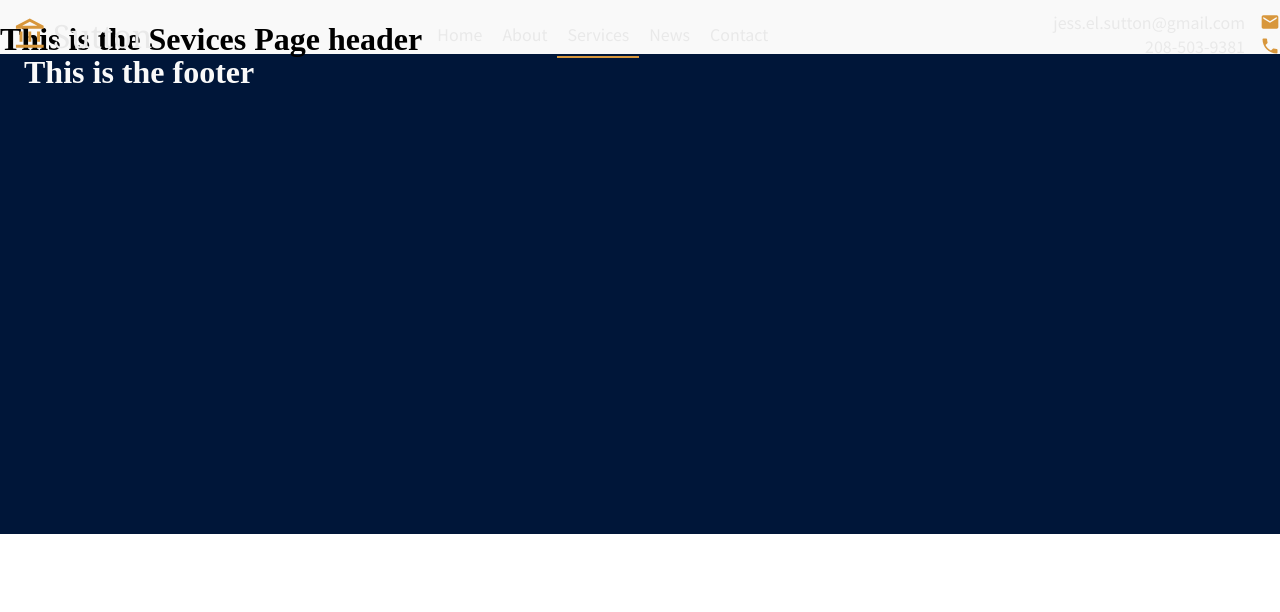
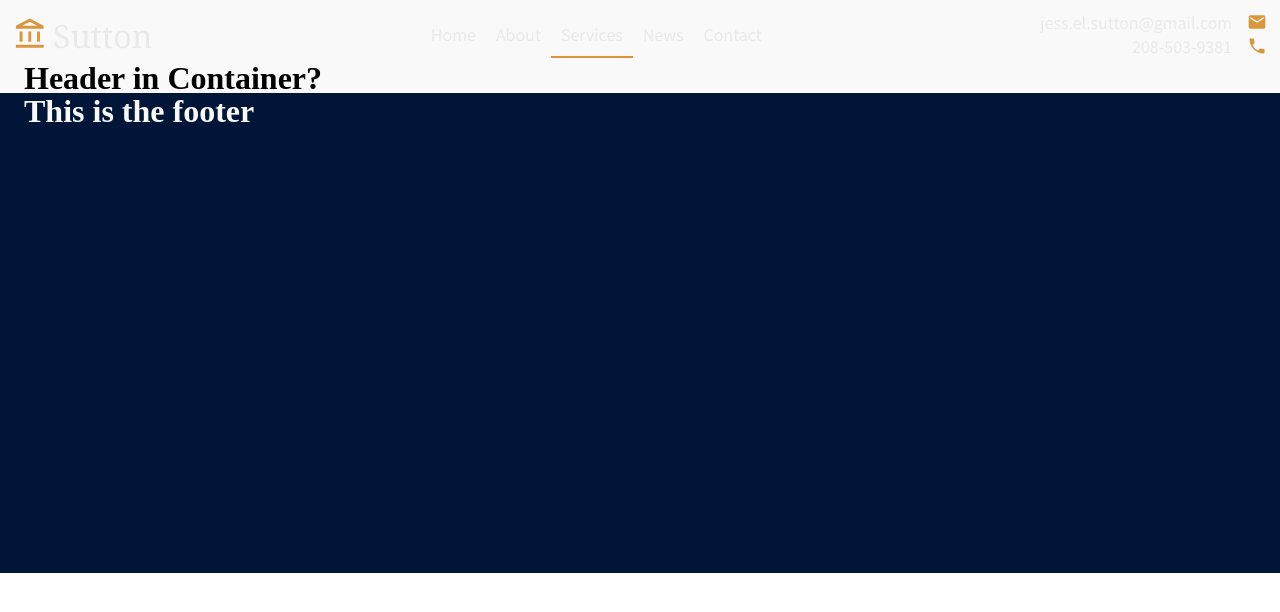
Before and after one commit to pmitch242/jessica-sutton, a React (Create React App) app: page /services in a window 1280 px wide. Shown: the top 612 px of the page. Built offline with nearby package versions, Linux system fonts and the light colour scheme.

Commit message:
imported container from material-ui and set top margin

```diff
--- a/src/components/Navbar/nav.css
+++ b/src/components/Navbar/nav.css
@@ -38,6 +38,7 @@
     display: flex;
     flex-direction: column;
     align-content: center;
+    margin-right: 13px;
 }
 
 .navbar .nav-contact span{
--- a/src/components/PageHeader/index.jsx
+++ b/src/components/PageHeader/index.jsx
@@ -1,11 +1,14 @@
 import React from 'react'
+import {Container} from '@material-ui/core'
 
 import './page-header.css';
 
 const PageHeader = (props) => {
     return (
         <div id='page-header'>
-            <h1>This is the {props.name} header</h1>
+            <Container>
+                <h1>Header in Container?</h1>
+            </Container>
         </div>
     )
 }
--- a/src/components/PageHeader/page-header.css
+++ b/src/components/PageHeader/page-header.css
@@ -0,0 +1,3 @@
+#page-header{
+    margin-top: 60px;
+}
```
